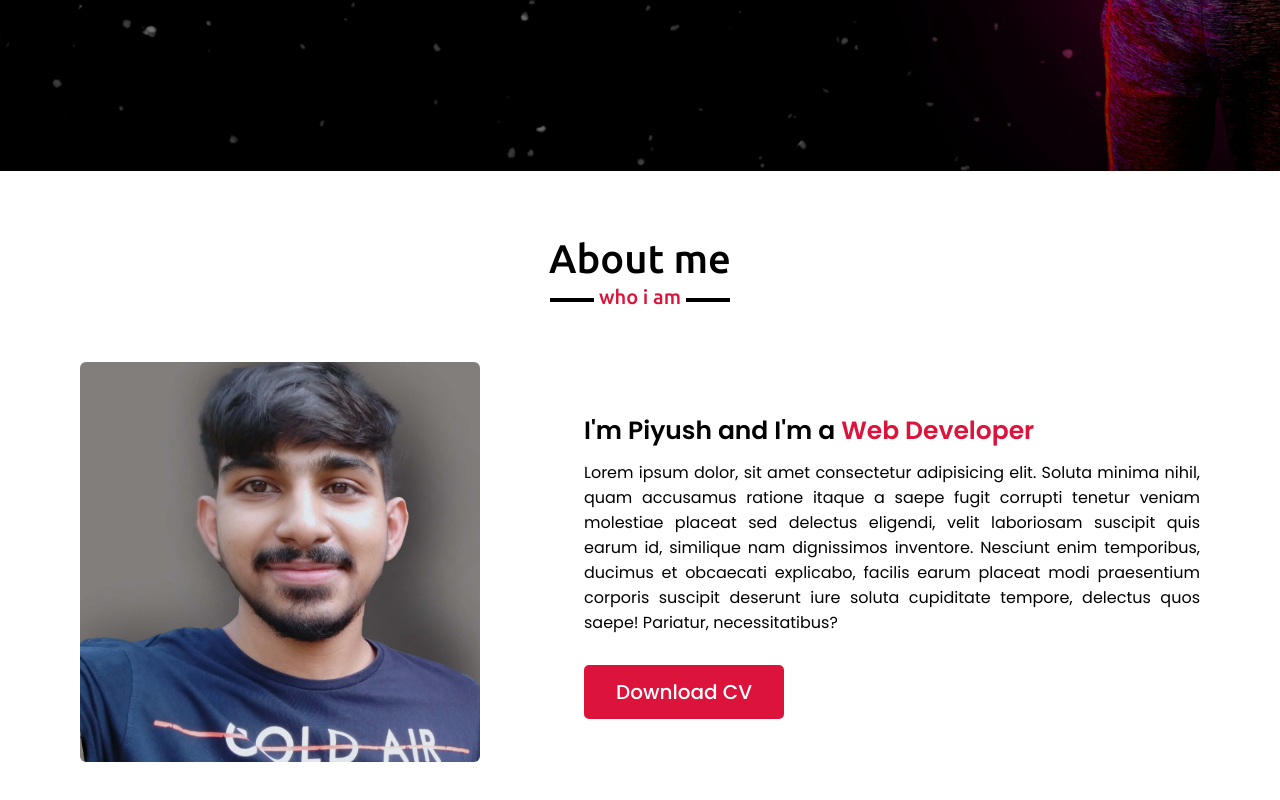
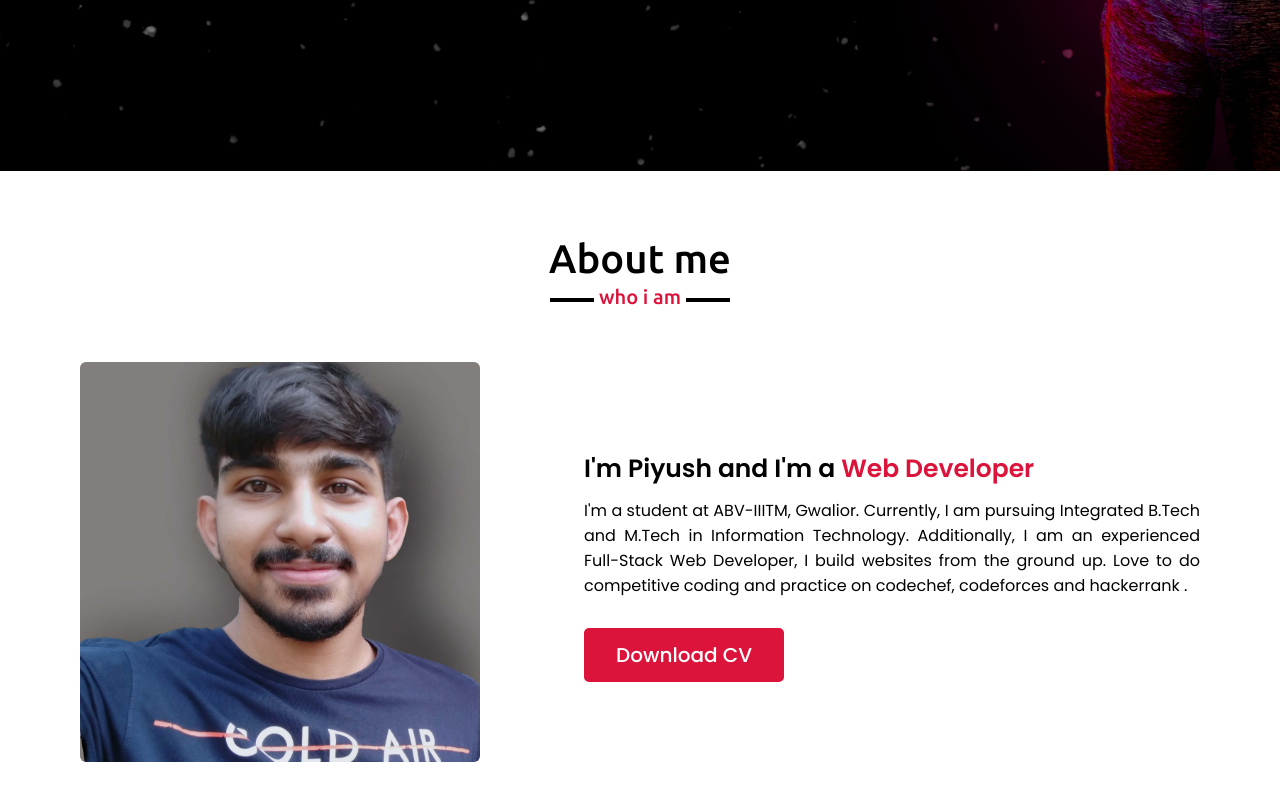
Before and after one commit to lanslord11/PiyushYadav.github.io, a plain HTML site: page index.html in a window 1280 px wide. Shown: the part 629-1429 px from the top of the page. Drawn offline with nearby package versions, Linux system fonts and the light colour scheme.

Commit message:
about:update

```diff
--- a/index.html
+++ b/index.html
@@ -60,14 +60,11 @@
               I'm Piyush and I'm a <span>Web Developer</span>
             </div>
             <p>
-              Lorem ipsum dolor, sit amet consectetur adipisicing elit. Soluta
-              minima nihil, quam accusamus ratione itaque a saepe fugit corrupti
-              tenetur veniam molestiae placeat sed delectus eligendi, velit
-              laboriosam suscipit quis earum id, similique nam dignissimos
-              inventore. Nesciunt enim temporibus, ducimus et obcaecati
-              explicabo, facilis earum placeat modi praesentium corporis
-              suscipit deserunt iure soluta cupiditate tempore, delectus quos
-              saepe! Pariatur, necessitatibus?
+              I'm a student at ABV-IIITM, Gwalior. Currently, I am pursuing
+              Integrated B.Tech and M.Tech in Information Technology.
+              Additionally, I am an experienced Full-Stack Web Developer, I
+              build websites from the ground up. Love to do competitive coding
+              and practice on codechef, codeforces and hackerrank .
             </p>
             <a href="#">Download CV</a>
           </div>
```
